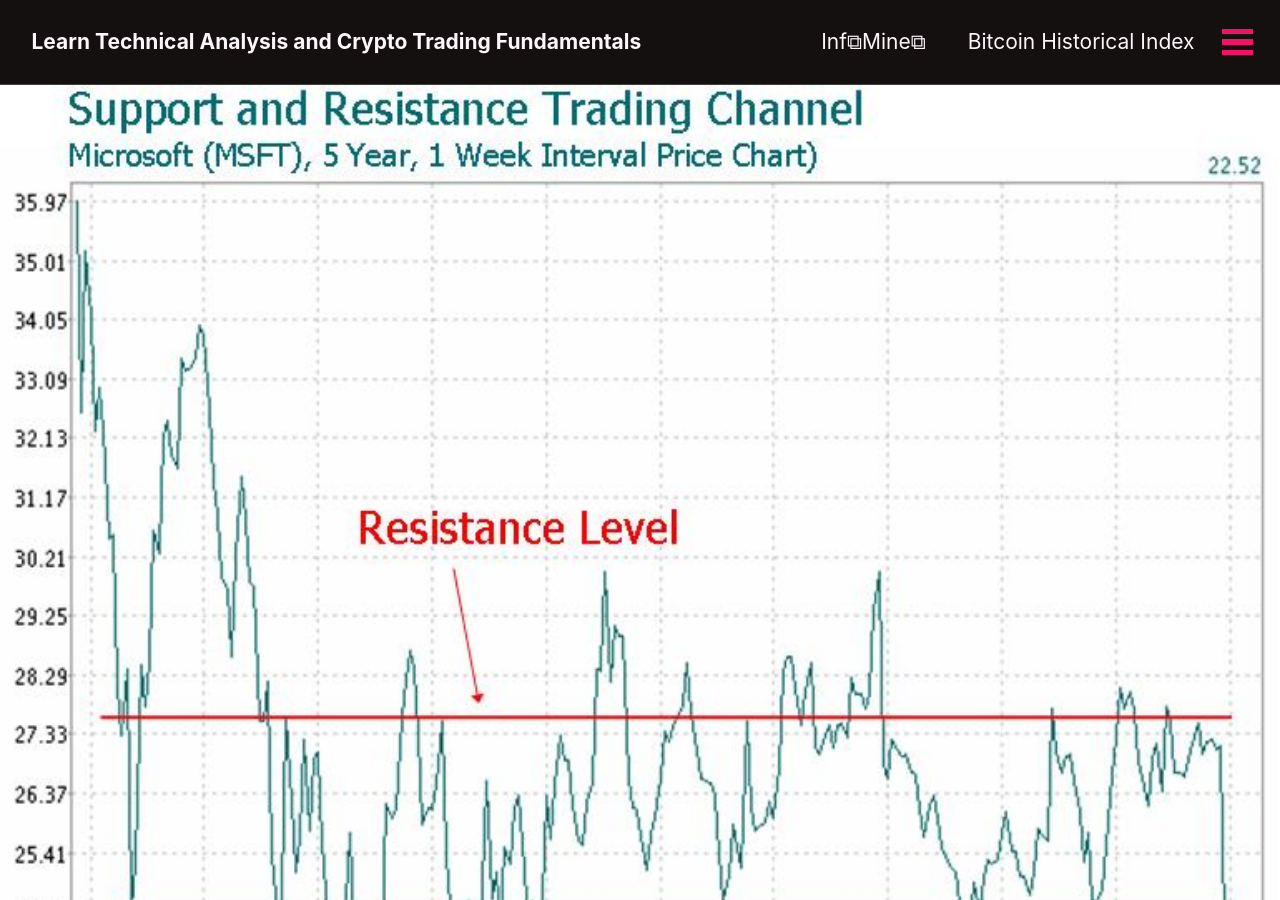
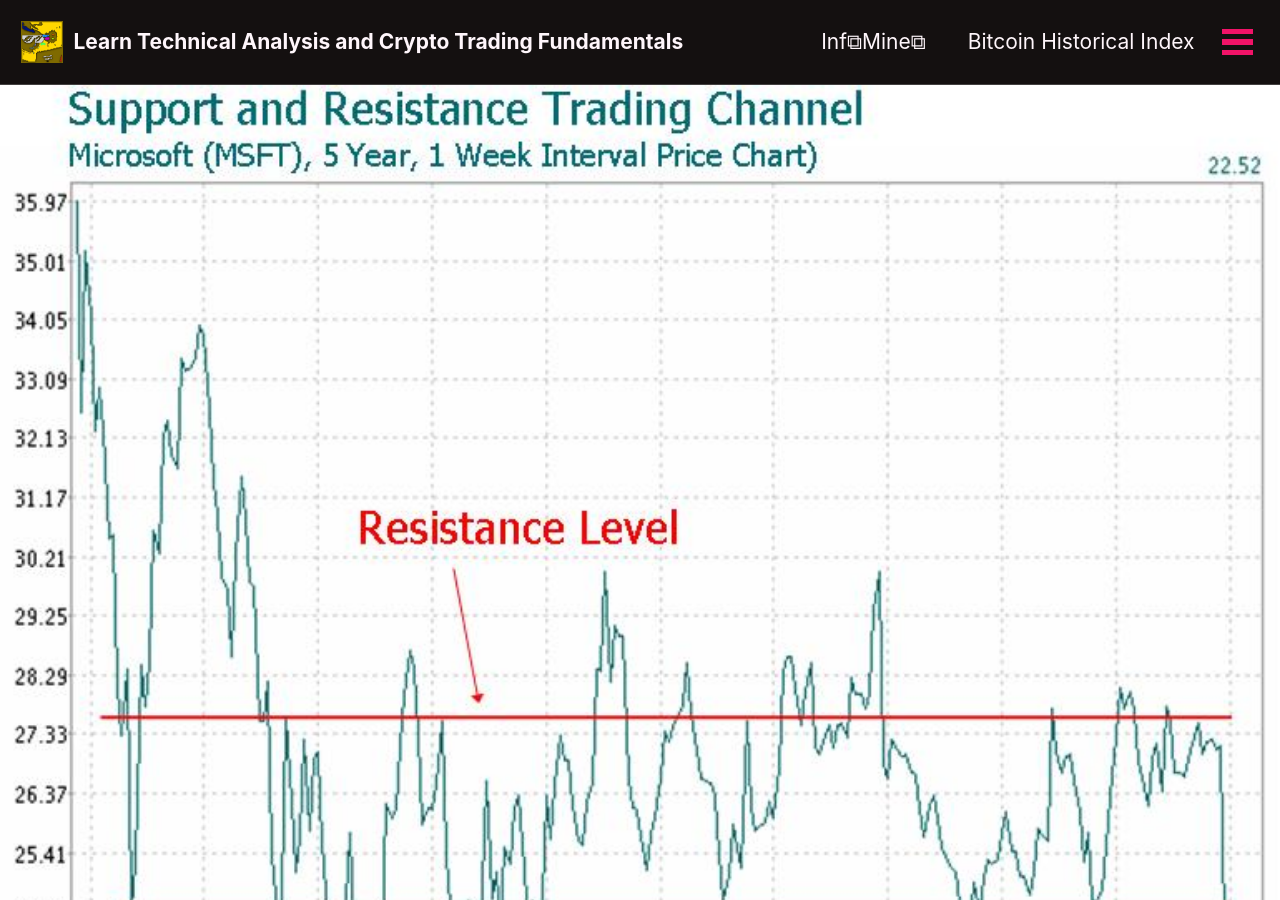
Before and after one commit to learn-crypto-trading/learn-crypto-trading.github.io, a Jekyll site: the page built from _pages/index.md, in a window 1280 px wide and 900 px high. Built offline with Jekyll 4.4.1, drawn with Linux system fonts in a browser that asks for light colours; cached includes are drawn as plain includes.

```diff
--- a/_config.yml
+++ b/_config.yml
@@ -25,7 +25,7 @@ baseurl                  : /learn-crypto-trading
 repository               : "infominer33/learn-crypto-trading"
 github                   : [metadata]
 teaser                   : #"/assets/img/information-discovery.jpg"
-logo                     : "https://infominer.id/learn-crypto-trading/info-grey.png"
+logo                     : "https://infominer.id/learn-crypto-trading/assets/img/info-grey.png"
 masthead_title           : "Learn Technical Analysis and Crypto Trading Fundamentals"
 # breadcrumbs            : false # true, false (default)
 words_per_minute         : 200
```
